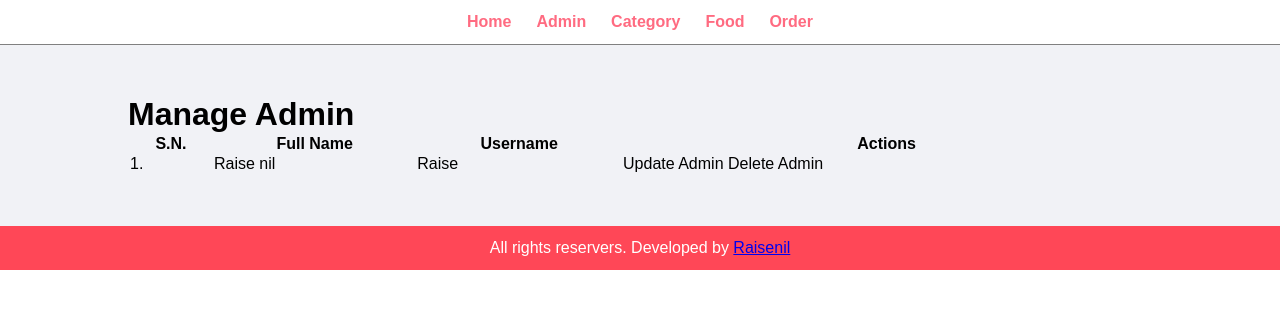
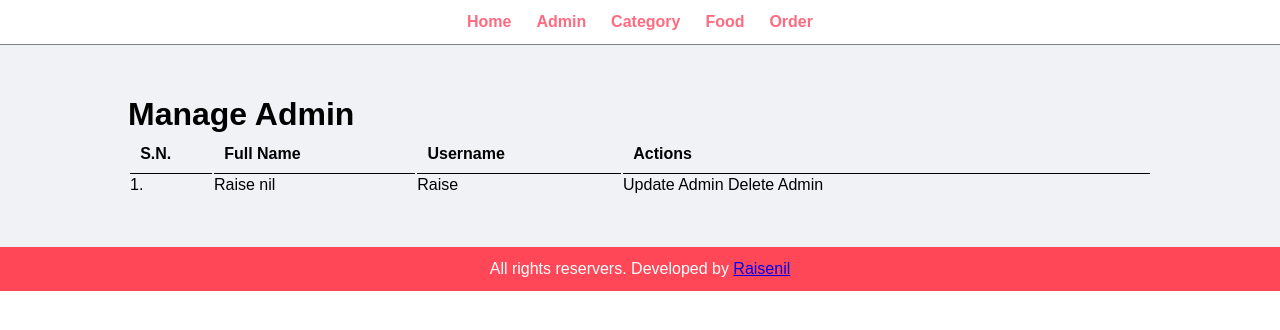
Before and after one commit to Raisenil/Food_Ordering_Website, a PHP site: page /admin/manage-admin.php in a window 1280 px wide. Shown: the top 330 px of the page. Run offline with PHP 8.4, Linux system fonts and the light colour scheme.

Commit message:
Update repo

```diff
--- a/css/admin.css
+++ b/css/admin.css
@@ -24,6 +24,12 @@
 
 .tbl-full{
     width: 100%;
+}
+
+table tr th{
+    border-bottom: 1px solid black;
+    padding: 1%;
+    text-align: left;
 }
 
 /* css for menu */
```
